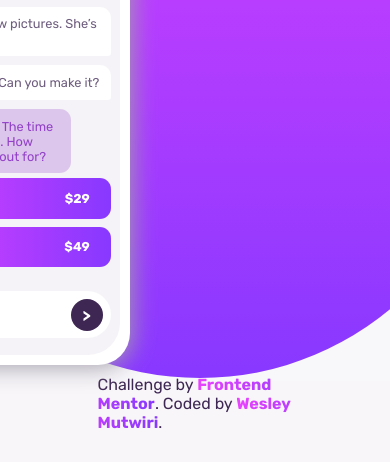
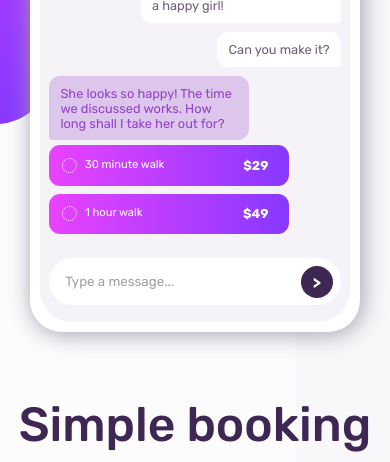
Before and after one commit to wesleymutwiri/frontendmentor, a plain HTML site: page chat-app-css-illustration-master/index.html in a window 390 px wide. Shown: the part 382-844 px from the top of the page. Drawn offline with Linux system fonts and the light colour scheme.

Commit message:
added media queries to make the chat app css illustration website responsive

```diff
--- a/chat-app-css-illustration-master/styles.css
+++ b/chat-app-css-illustration-master/styles.css
@@ -1,16 +1,15 @@
 /* CSS reset to prevent unexpected additional padding and margin */
-
 *,
 *::before,
 *::after {
     margin: 0;
     padding: 0;
     box-sizing: border-box;
+    font-family: 'Rubik', sans-serif;
 }
 
 main {
     height: 100vh;
-    font-family: 'Rubik', sans-serif;
     font-size: 16px;
     overflow: hidden;
 }
@@ -24,6 +23,7 @@ web page styling */
     display: flex;
     align-items: center;
     justify-content: center;
+    flex-wrap: wrap;
     gap: 14rem;
     background: hsla(270, 20%, 96%, 0.301);
 }
@@ -70,7 +70,7 @@ web page styling */
 /* Overall phone layout styles  */
 
 .phone-layout {
-    width: 350px;
+    width: 330px;
     height: 650px;
     background: hsl(0, 0%, 100%);
     padding: 0.6rem;
@@ -273,3 +273,34 @@ a {
     background-clip: text;
     -webkit-text-fill-color: transparent;
 }
+
+@media screen and (max-width: 1100px) {
+    .container {
+        gap: 4rem;
+        /* height: 100%; */
+        padding: 4rem 0;
+    }
+
+    .container::before,
+    .container::after {
+        height: 60vh;
+        width: 50vw;
+    }
+
+    .website-explanation {
+        z-index: 1;
+        padding-bottom: 4rem;
+        text-align: center;
+    }
+
+    main {
+        overflow-y: scroll;
+    }
+
+    .attribution {
+        position: unset;
+        margin: 4rem auto 2rem;
+        transform: unset;
+        text-align: center;
+    }
+}
```
